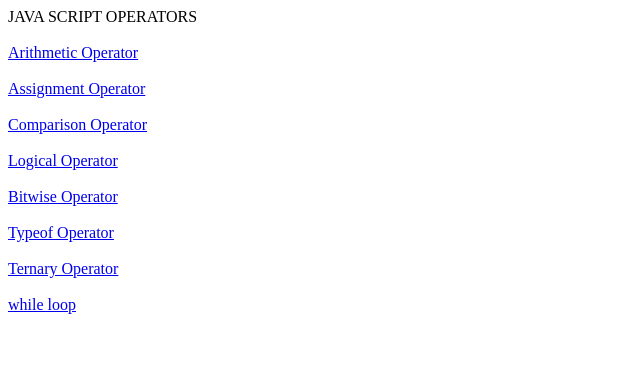
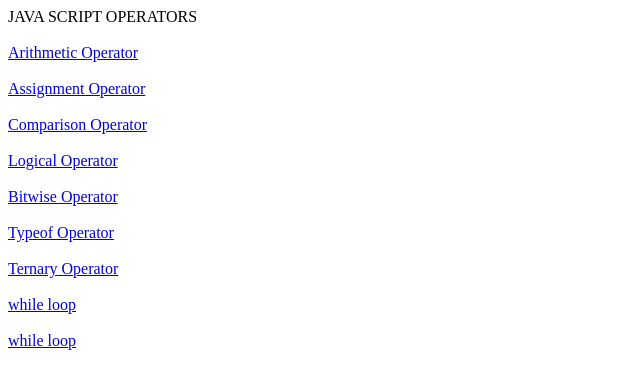
Before and after one commit to Madhu-165/javascript, a plain HTML site: page index.html in a window 1280 px wide. Shown: the full height of the page, 0-640 px from the left. Drawn offline with Linux system fonts and the light colour scheme.

Commit message:
Update index.html

```diff
--- a/index.html
+++ b/index.html
@@ -13,7 +13,8 @@
                             <a href="Bitwise.html">Bitwise Operator</a><br><br>
                             <a href="Typeof.html">Typeof Operator</a><br><br>
                             <a href="Ternary.html">Ternary Operator</a><br><br>
-                      <a href="while loop continue.html">while loop </a>
+                      <a href="while loop continue.html">while loop </a><br><br>
+                          <a href="while loop.html">while loop </a>
 
                     </body>
 </html>
```
